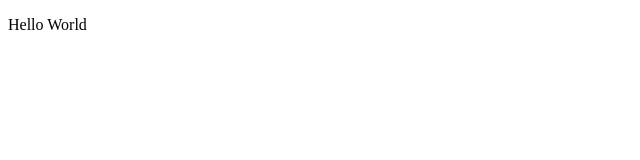
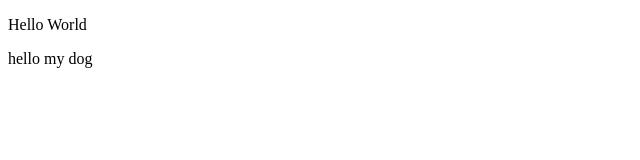
Before and after one commit to foxylady0315/pull-req-test, a plain HTML site: page index.html in a window 1280 px wide. Shown: the full height of the page, 0-640 px from the left. Drawn offline with Linux system fonts and the light colour scheme.

Commit message:
犬へのコメントをコミット

```diff
--- a/index.html
+++ b/index.html
@@ -26,6 +26,7 @@
 
 <body>
   <p>Hello World</p>
+  <p>hello my dog</p>
 </body>
 
 </html>
```
